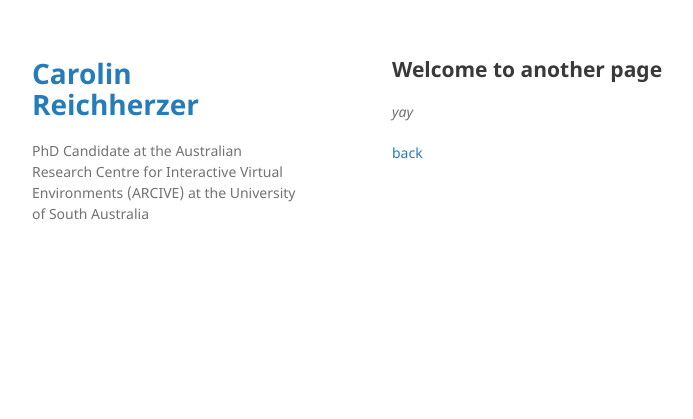
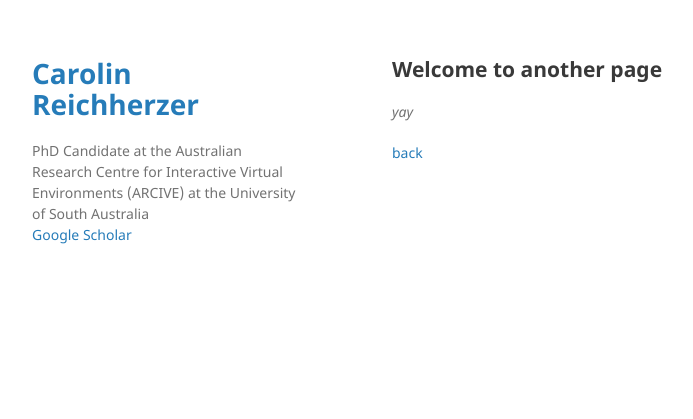
Before and after one commit to kiwicarolin/kiwicarolin.github.io, a Jekyll site: the page built from another-page.md, in a window 1280 px wide. Shown: the top 419 px of the page, without its empty margins (178-871 px from the left). Built offline with Jekyll 4.4.1, drawn with Linux system fonts in a browser that asks for light colours; our own code applies the rules of GitHub Pages for plain Markdown files.

Commit message:
added scholar link

```diff
--- a/_layouts/default.html
+++ b/_layouts/default.html
@@ -20,7 +20,9 @@
           <img src="{{site.logo | relative_url}}" alt="Logo" />
         {% endif %}
 
-        <p>{{ site.description | default: site.github.project_tagline }}</p>
+        <p>{{ site.description | default: site.github.project_tagline }}
+          <br><a href="https://scholar.google.com/citations?hl=en&user=mv2LqCIAAAAJ" target="_top">Google Scholar</a>
+        </p>
 
         {% if site.github.is_project_page %}
         <p class="view"><a href="{{ site.github.repository_url }}">View the Project on GitHub <small>{{ site.github.repository_nwo }}</small></a></p>
```
